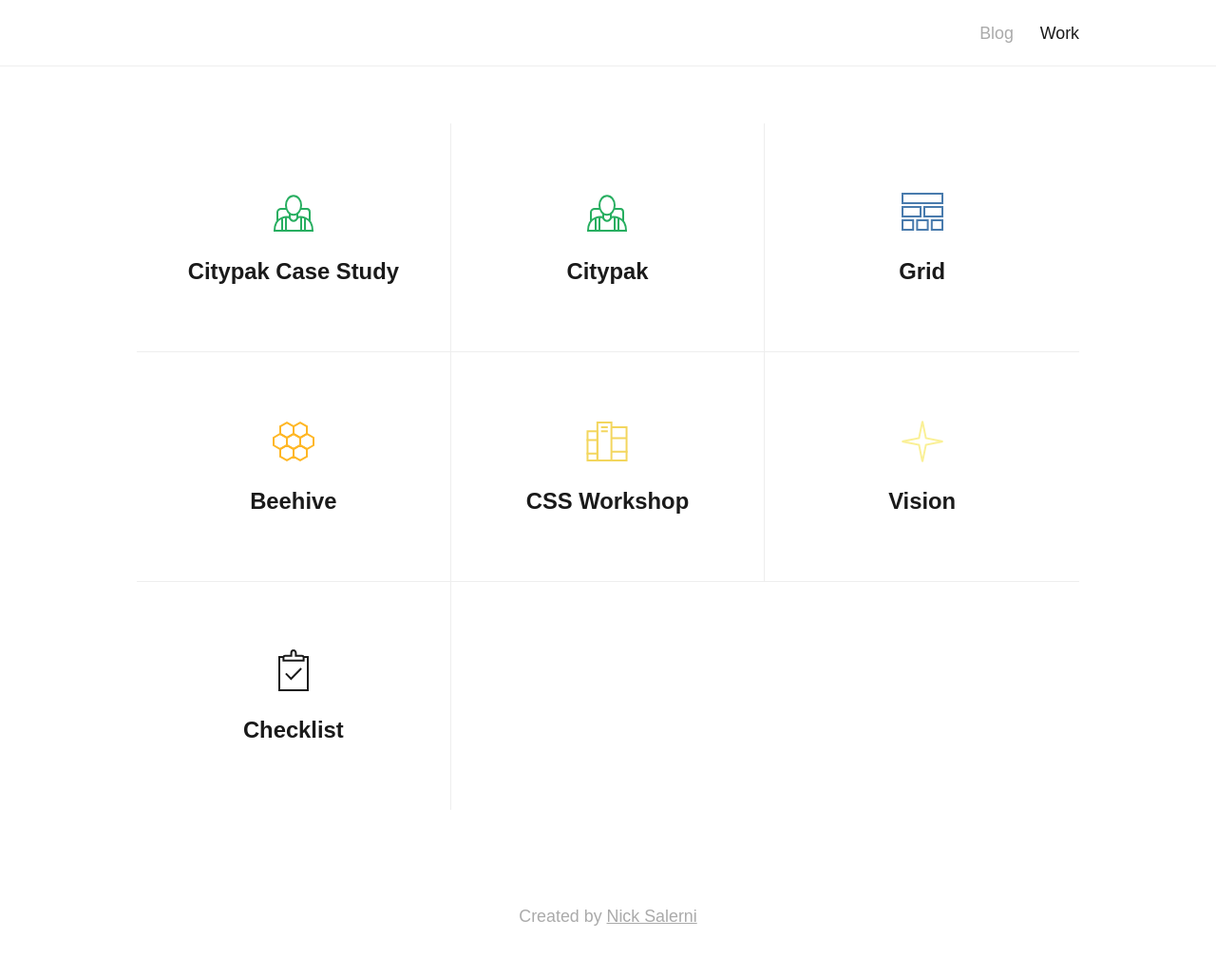
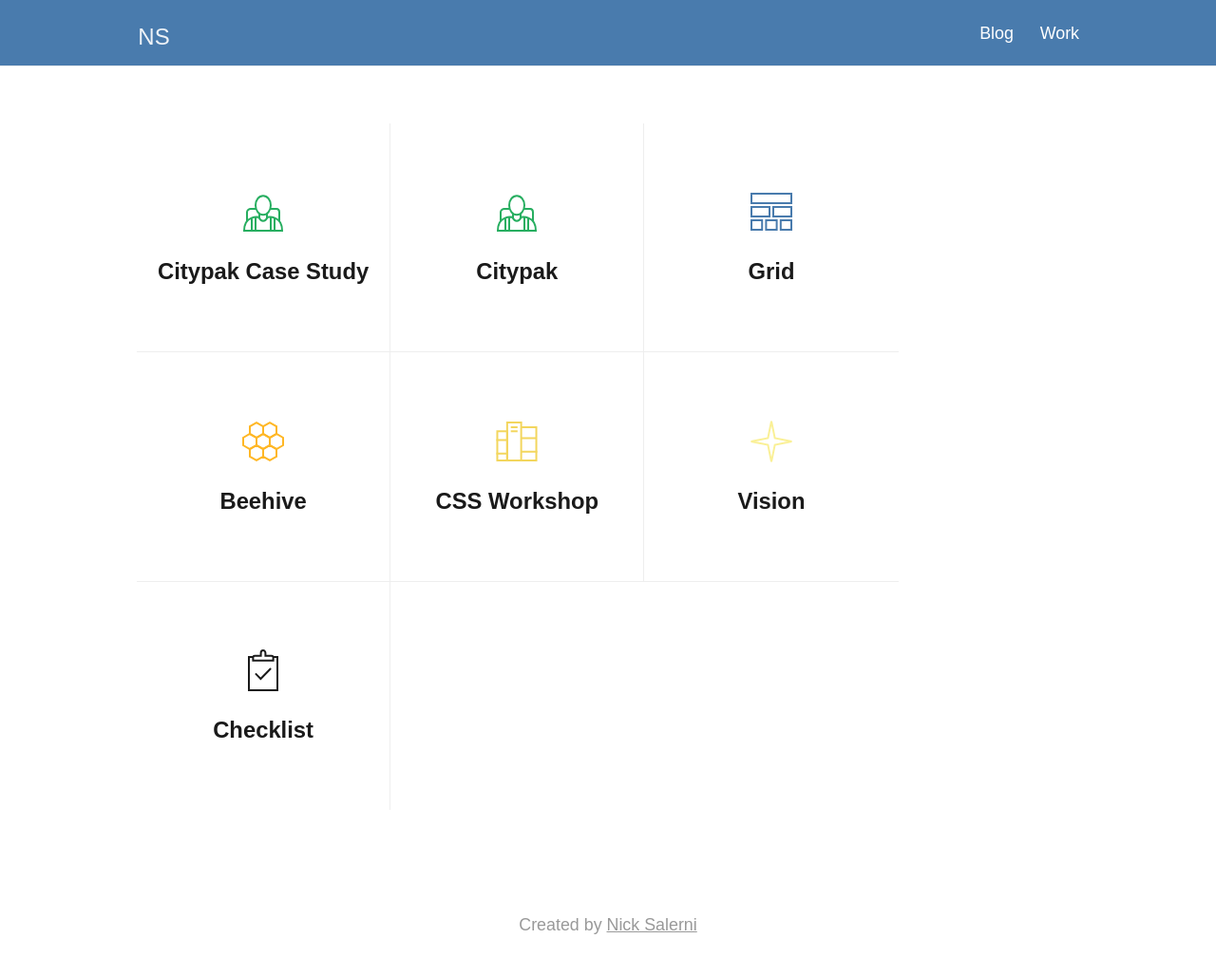
Before and after one commit to nsalerni/nsalerni.github.io, a Jekyll site: the page built from work/index.html, in a window 1280 px wide. Shown: the whole page at 95% size. Built offline with Jekyll 4.4.1, drawn with Linux system fonts in a browser that asks for light colours; Markdown is read by kramdown in place of the engine named in the settings.

Commit message:
Update Work

```diff
--- a/_layouts/default-wide.html
+++ b/_layouts/default-wide.html
@@ -1,8 +1,51 @@
 <!DOCTYPE html>
 <html>
-  {% include head.html %}
+   <!-- {% include head.html %} -->
+<head>
+<!-- Basic Page Needs -->
+<meta charset="utf-8">
+<meta http-equiv="X-UA-Compatible" content="IE=edge,chrome=1">
+<title>Nick Salerni</title>
+<meta name="description" content="Software Developer">
+
+<!-- Mobile Specific Metas -->
+<meta name="viewport" content="width=device-width, initial-scale=1">
+
+<!-- CSS -->
+<link rel="stylesheet" href="../normalize.css">
+<link rel="stylesheet" href="../grid.css">
+<link rel="stylesheet" href="../assets/stylesheets/main.css">
+<!--[if lt IE 9]>
+  <script src="/js/html5shiv.js"></script>
+<![endif]-->
+
+<!-- Google Fonts -->
+<link href="http://fonts.googleapis.com/css?family=Open+Sans:400,600" rel="stylesheet">
+
+<style>
+    .nav__item {
+        color: white;
+    }
+</style>
+</head>
+
   <body>
-    {% include header.html %}
+    <!--{% include header.html %} -->
+      <header>
+          <div class="container">
+            <a href="/" class="logo">NS</a>
+            <nav>
+              <ul class="nav">
+                <li>
+                  <a class="nav__item" href="/blog/">Blog</a>
+                </li>
+                <li>
+                  <a class="nav__item" href="/work/">Work</a>
+                </li>
+              </ul>
+            </nav>
+          </div>
+        </header>
     <div class="container container--wide">
       {{ content }}
     </div>
```
